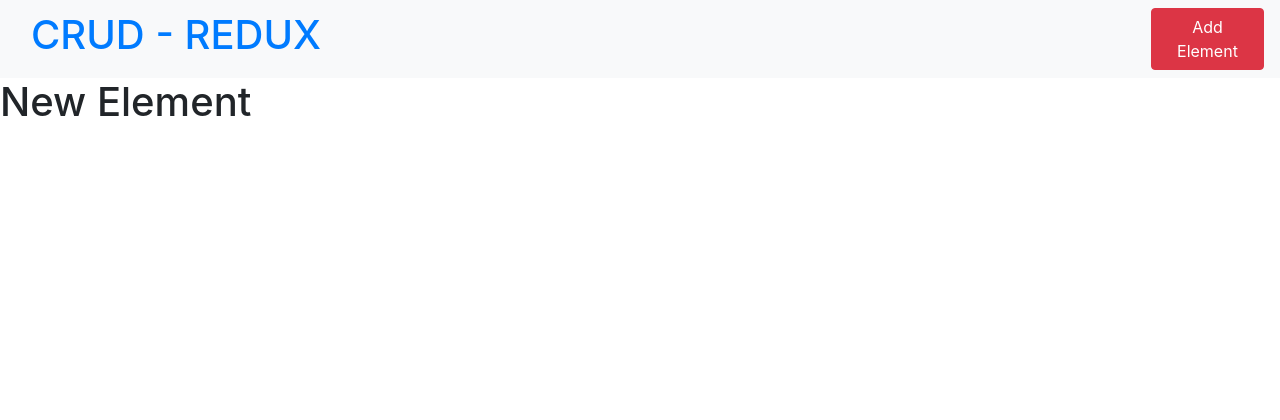
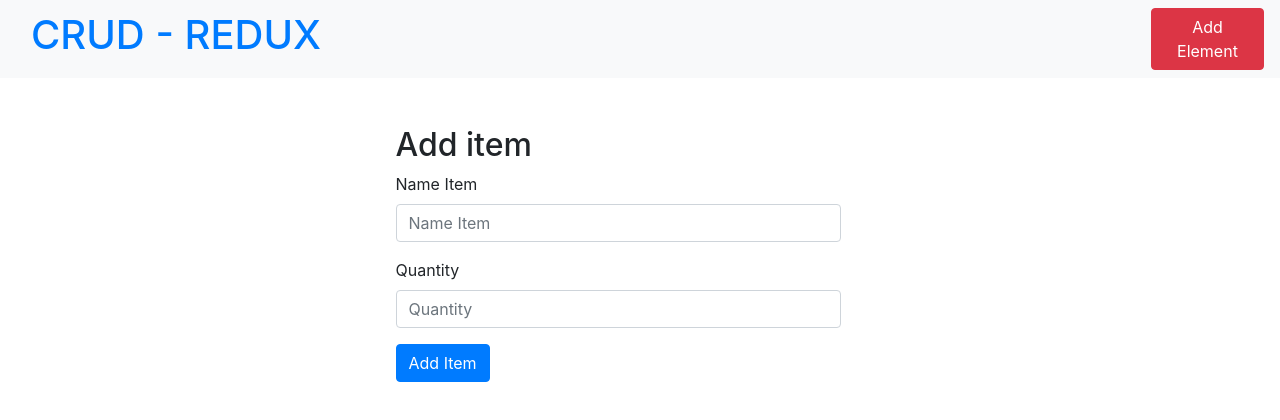
Before and after one commit to jmvaliente/CRUD-Redux, a React (Create React App) app: page /new-element in a window 1280 px wide. Shown: the top 420 px of the page. Built offline with nearby package versions, Linux system fonts and the light colour scheme.

Commit message:
Form New Element

```diff
--- a/src/App.js
+++ b/src/App.js
@@ -9,11 +9,13 @@
   return (
     <Fragment>
       <Header/>
-      <Switch>
-        <Route exact path="/" component={List}/>
-        <Route exact path="/new-element" component={Add}/>
-        <Route exact path="/edit/:id" component={Edit}/>
-      </Switch>
+      <div className="container m-5">
+        <Switch>
+          <Route exact path="/" component={List}/>
+          <Route exact path="/new-element" component={Add}/>
+          <Route exact path="/edit/:id" component={Edit}/>
+        </Switch>
+      </div>
     </Fragment>
   );
 }
--- a/src/components/Add.js
+++ b/src/components/Add.js
@@ -2,7 +2,50 @@
 
 const Add = () => {
     return(
-        <h1>New Element</h1>
+        <div className="row justify-content-center">
+            <div className="col-md-5">
+                <div clasname="card">
+                    <div clasname="card-body">
+                        <h2 clasname="text-center mb-4 font-weight-bold">
+                            Add item
+                        </h2>
+                        <form>
+                            <div className="form-group">
+                                <label>Name Item</label>
+                                <input
+                                    name="name"
+                                    type="text"
+                                    className="form-control"
+                                    placeholder="Name Item"
+                                >
+                                </input>
+                            </div>
+
+                            <div className="form-group">
+                                <label>Quantity</label>
+                                <input
+                                    name="quantity"
+                                    type="number"
+                                    className="form-control"
+                                    placeholder="Quantity"
+                                >
+                                </input>
+                            </div>
+
+                            <button
+                                type="submit"
+                                className="btn btn-primary"
+                            >
+                                Add Item
+                            </button>
+
+                        </form>
+                    </div>
+                </div>
+
+            </div>
+
+        </div>
     )
 }
 
```
